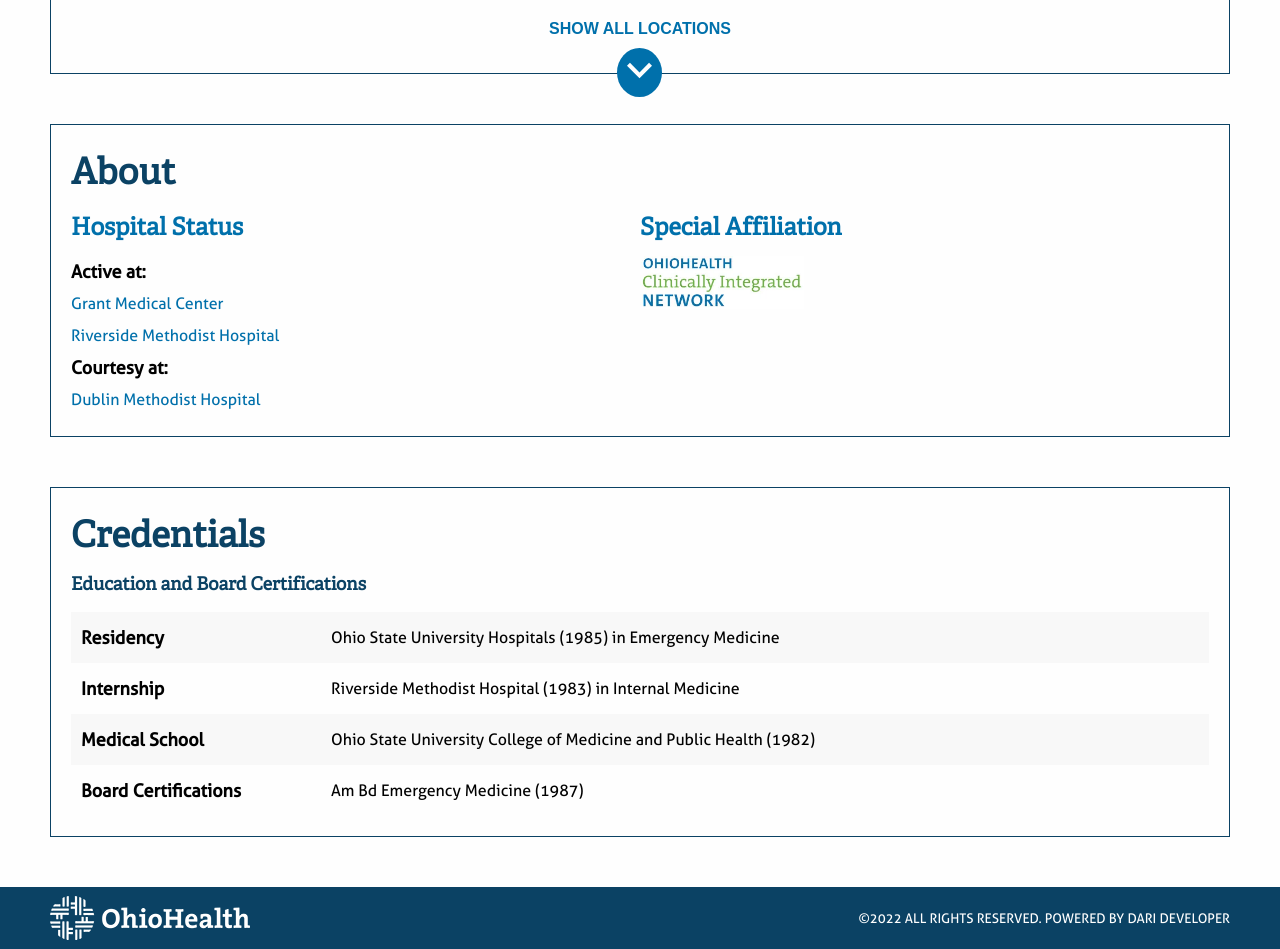
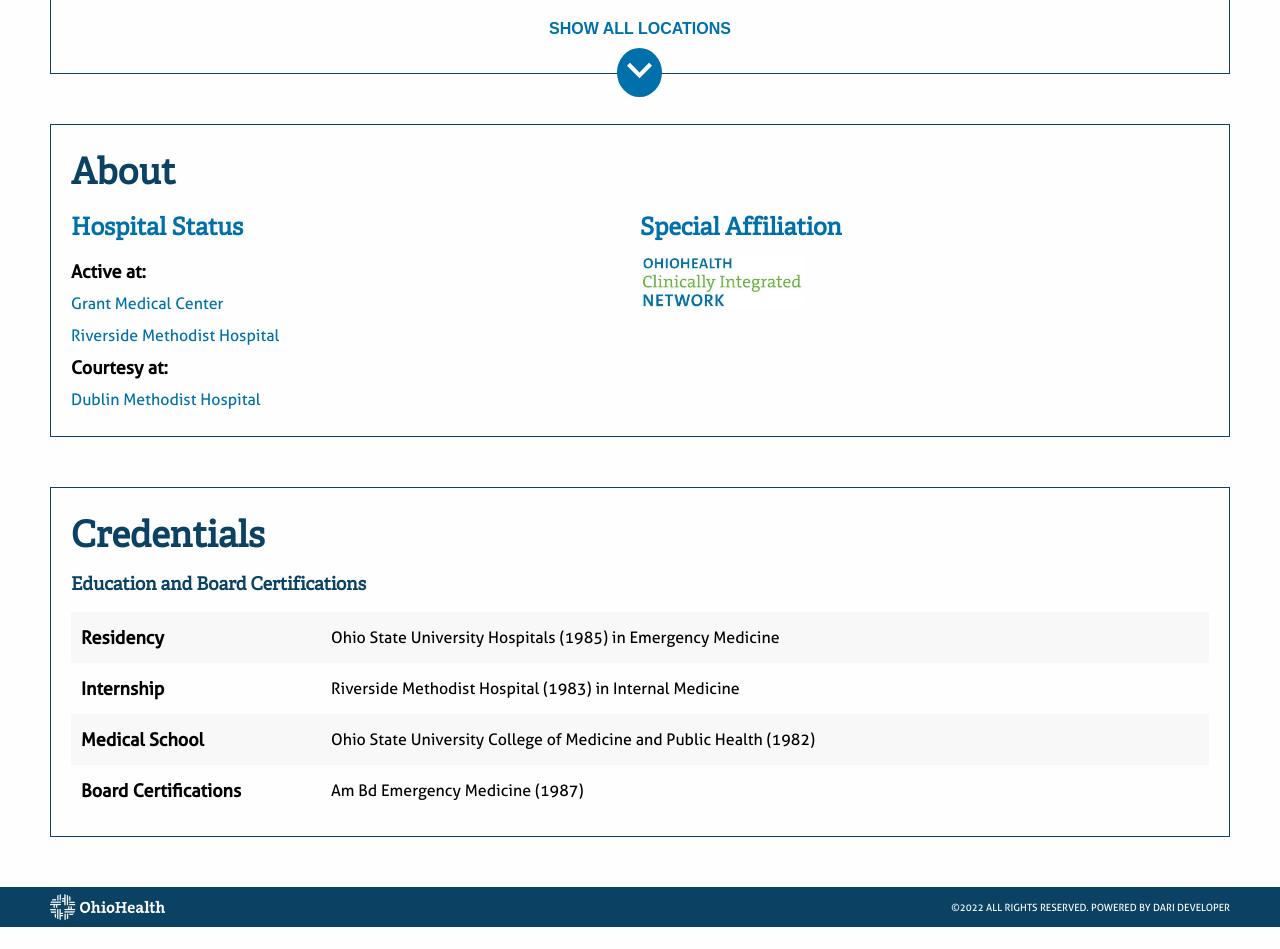
Before and after one commit to darideveloper/ohiohealthmd, a plain HTML site: page index.html in a window 1280 px wide. Shown: the part 936-1885 px from the top of the page. After the commit the page ends 1863 px from the top, so only its background shows below. Drawn offline with nearby package versions, Linux system fonts and the light colour scheme.

Commit message:
fix footer

```diff
--- a/css/_footer.sass
+++ b/css/_footer.sass
@@ -6,10 +6,17 @@ footer
     justify-content: space-between
     padding: 5px 50px
 
+    img
+        height: 30px
+        width: auto
+
+    small
+        font-size: 10px
+
     a
         color: $color-d
 
-    @media screen and (max-width: 700px)
+    @media screen and (max-width: 515px)
         flex-direction: column
 
         small
```
Also changed, not shown: css/styles.css.
